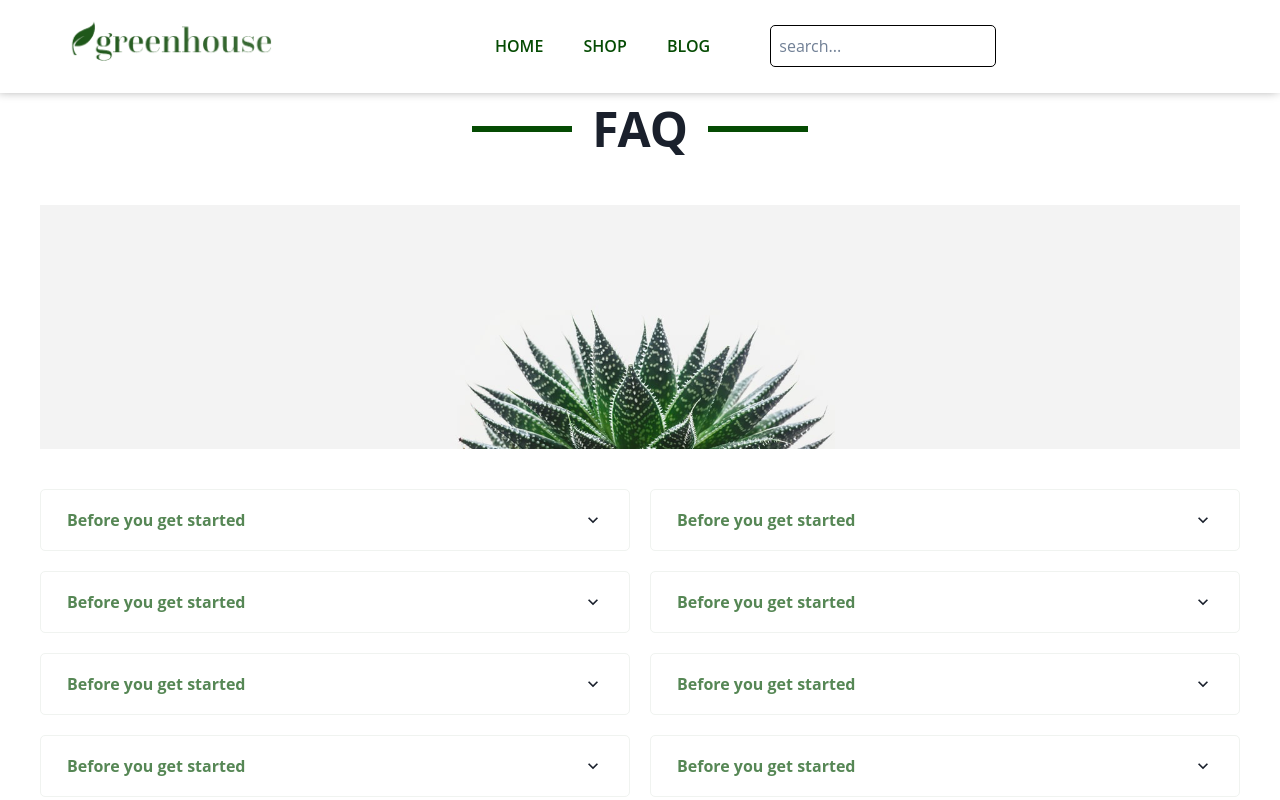
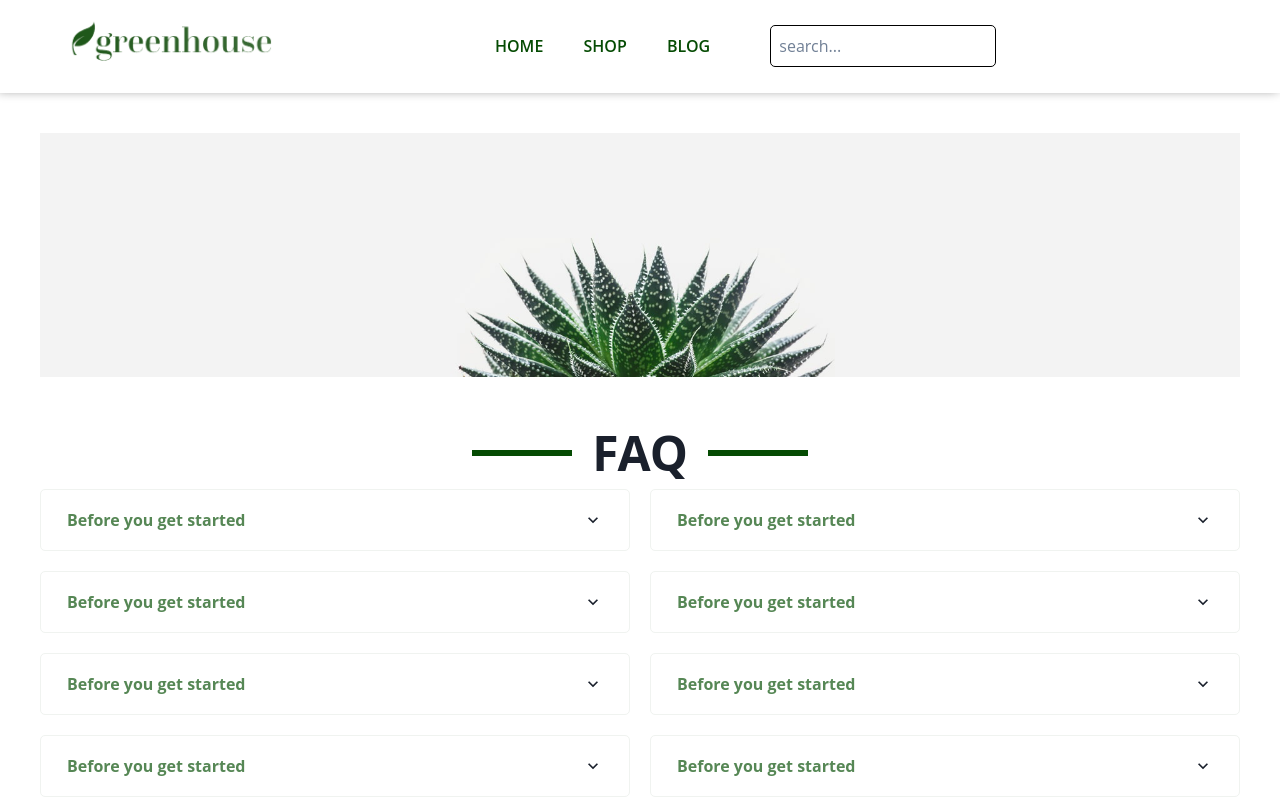
Before and after one commit to elliechayo/greenhouse-app, a React (Create React App) app in the folder client/: page /faq in a window 1280 px wide. Shown: the top 800 px of the page. Built offline with nearby package versions, Linux system fonts and the light colour scheme; no server answers; some icons are missing.

Commit message:
fixed styles issues

```diff
--- a/client/src/pages/FAQ.jsx
+++ b/client/src/pages/FAQ.jsx
@@ -80,8 +80,8 @@ export default function FAQ() {
 
   return (
     <MainWrapper>
+      <img src={HeroImage} alt="" />
       <SectionTitle title="FAQ" />
-      <img src={HeroImage} alt="" />
       <div className="content">
         <Accordion className="accordion">
           {questions.map((q) => {
```
